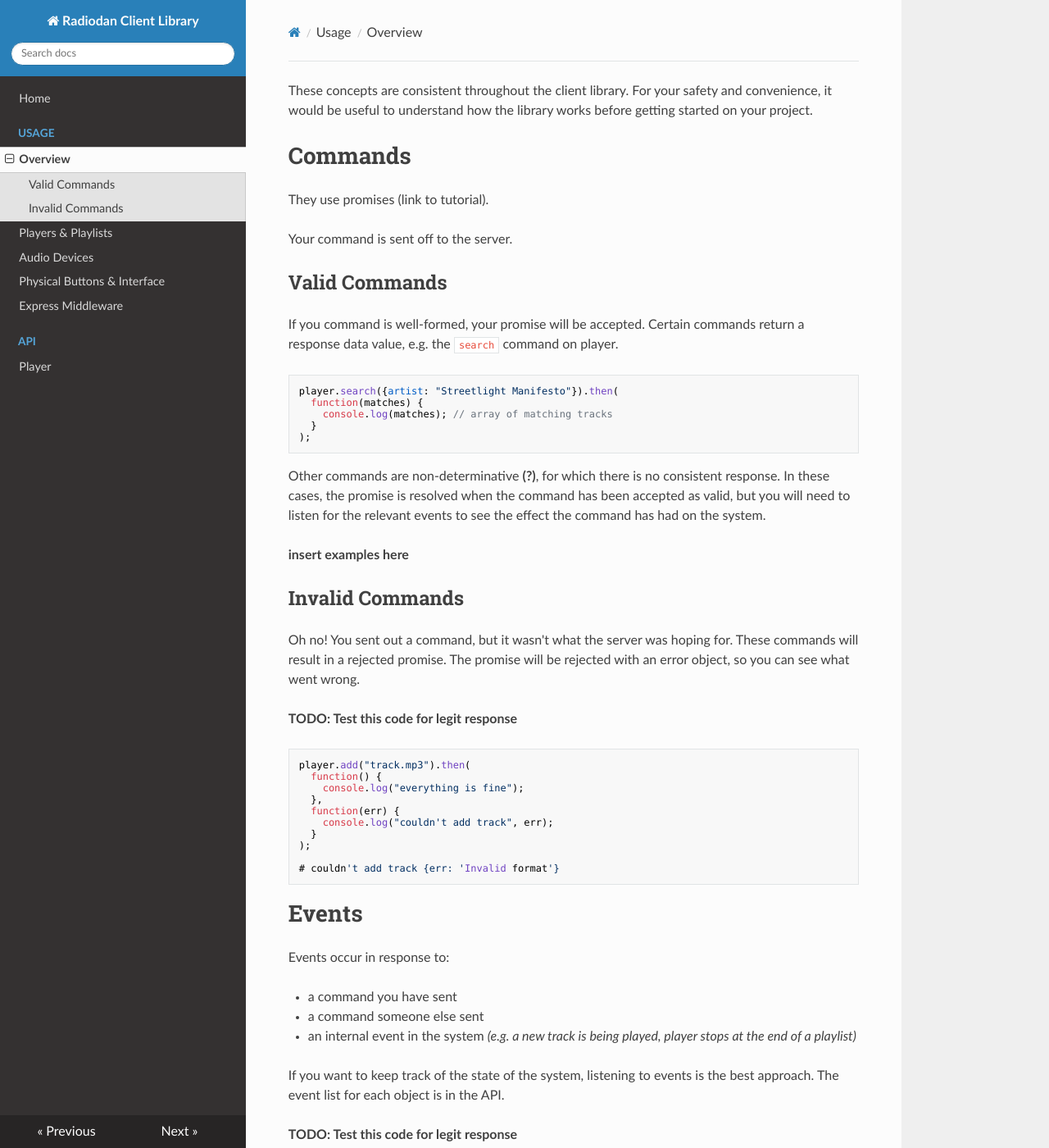
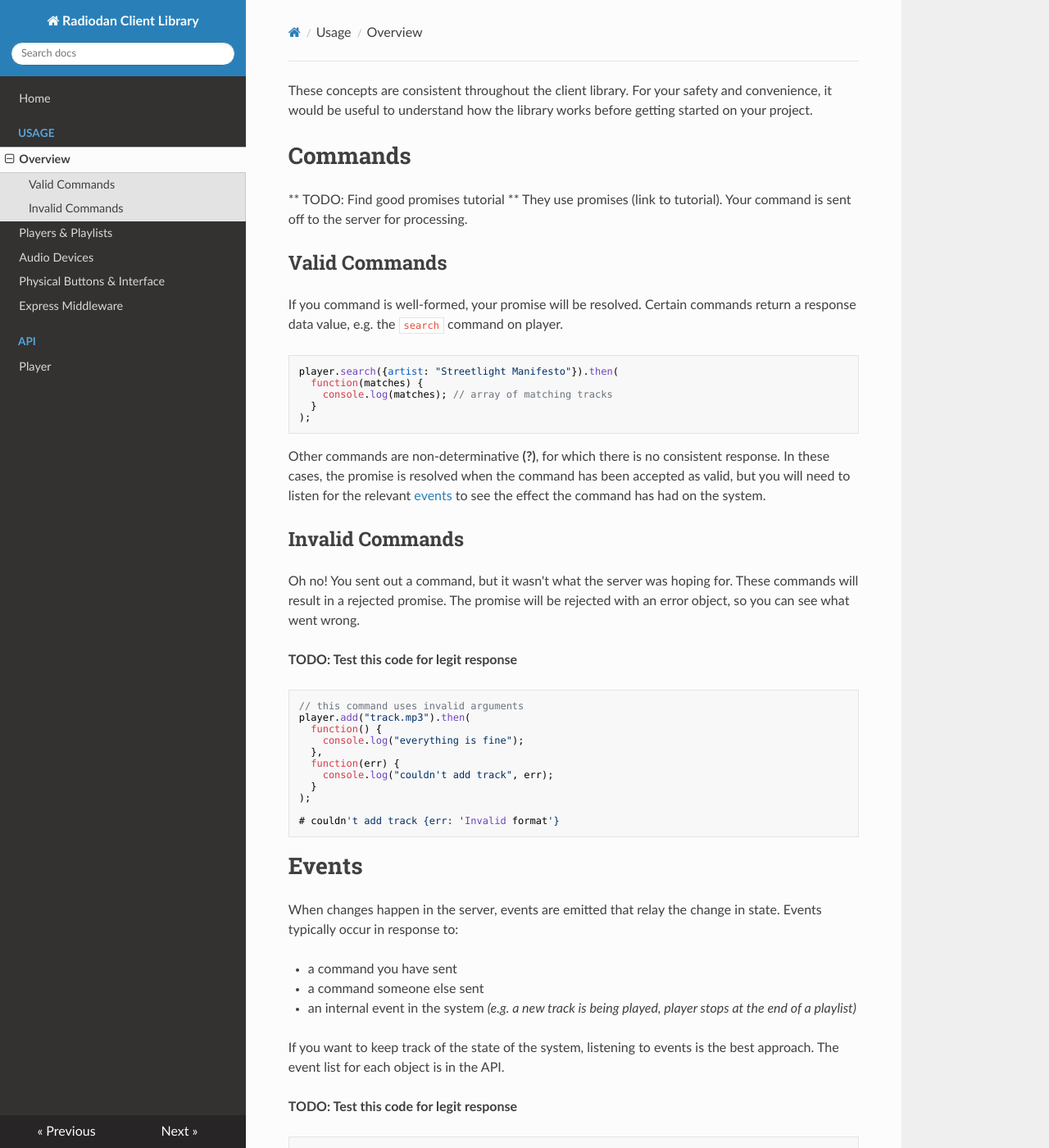
Before and after one commit to radiodan/radiodan-client.js, an MkDocs documentation site: the page built from docs/usage/overview.md, in a window 1280 px wide and 1400 px high. Shown: the whole window at 82% size. Built offline with MkDocs 1.6.1, drawn with Linux system fonts in a browser that asks for light colours; nearby versions of some CDN libraries; old or Windows-style settings are respelled for this version of MkDocs; some of the changed text lies outside the part shown.

Commit message:
Link from commands to events

````diff
--- a/docs/usage/overview.md
+++ b/docs/usage/overview.md
@@ -4,13 +4,13 @@ getting started on your project.
 
 # Commands
 
-They use promises (link to tutorial).
-
-Your command is sent off to the server.
+** TODO: Find good promises tutorial **
+They use promises (link to tutorial). Your command is sent off to the server for
+processing.
 
 ## Valid Commands
 
-If you command is well-formed, your promise will be accepted. Certain commands
+If you command is well-formed, your promise will be resolved. Certain commands
 return a response data value, e.g. the `search` command on player.
 
 ```javascript
@@ -23,10 +23,8 @@ player.search({artist: "Streetlight Manifesto"}).then(
 
 Other commands are non-determinative __(?)__, for which there is no consistent
 response. In these cases, the promise is resolved when the command has been
-accepted as valid, but you will need to listen for the relevant events to see
-the effect the command has had on the system.
-
-__insert examples here__
+accepted as valid, but you will need to listen for the relevant
+[events](#events) to see the effect the command has had on the system.
 
 ## Invalid Commands
 
@@ -36,6 +34,7 @@ with an error object, so you can see what went wrong.
 
 **TODO: Test this code for legit response**
 ```javascript
+// this command uses invalid arguments
 player.add("track.mp3").then(
   function() {
     console.log("everything is fine");
@@ -50,7 +49,8 @@ player.add("track.mp3").then(
 
 # Events
 
-Events occur in response to:
+When changes happen in the server, events are emitted that relay the change in
+state. Events typically occur in response to:
 
 * a command you have sent
 * a command someone else sent
@@ -62,7 +62,7 @@ best approach. The event list for each object is in the API.
 
 **TODO: Test this code for legit response**
 ```javascript
-player.on('playlist', function(playlist) {
-  # array of playlist items
+player.on('player.state', function(state) {
+  console.log(state); // 'playing'
 });
 ```
````
